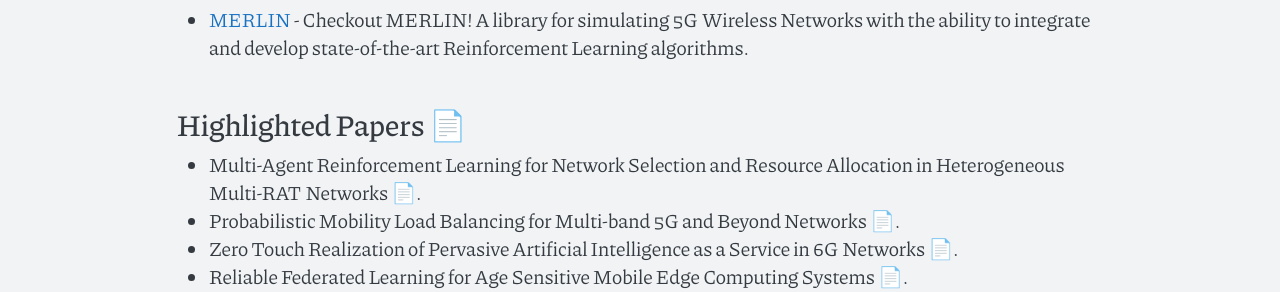
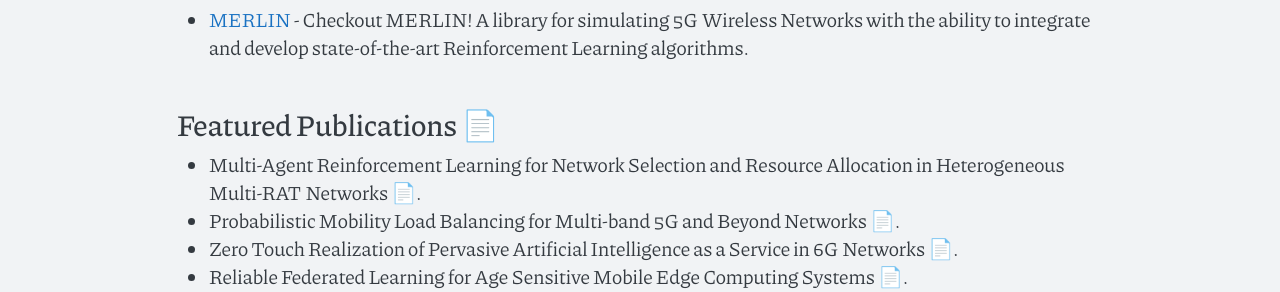
Before and after one commit to saria-lh/saria-lh.github.io, a Jekyll site: the page built from index.md, in a window 1280 px wide. Shown: the part 1418-1710 px from the top of the page. Built offline with Jekyll 4.4.1, drawn with Linux system fonts in a browser that asks for light colours.

Commit message:
Update index.md

```diff
--- a/index.md
+++ b/index.md
@@ -15,7 +15,7 @@ For a comprehensive list of my publications, please visit my Google Scholar prof
 - [MERLIN](https://github.com/saria-lh/MERLIN) - Checkout MERLIN! A library for simulating 5G Wireless Networks with the ability to integrate and develop state-of-the-art Reinforcement Learning algorithms.
 
 
-# Highlighted Papers 📄
+# Featured Publications 📄
 
 - Multi-Agent Reinforcement Learning for Network Selection and Resource Allocation in Heterogeneous Multi-RAT Networks [📄](https://ieeexplore.ieee.org/abstract/document/9726129).
 - Probabilistic Mobility Load Balancing for Multi-band 5G and Beyond Networks [📄](https://arxiv.org/abs/2401.13792).
```
